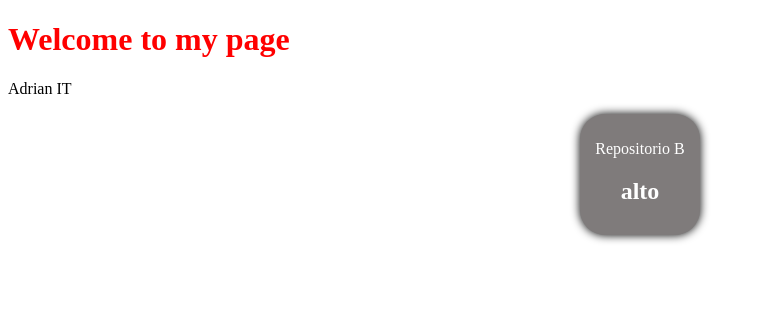
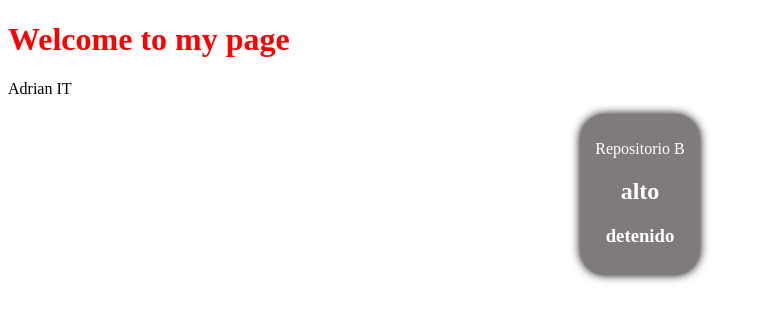
Before and after one commit to Merino8985/DAWRepositorioA, a plain HTML site: page index.html in a window 1280 px wide. Shown: the whole page, without its empty margins (0-762 px from the left). Drawn offline with Linux system fonts and the light colour scheme.

Commit message:
añadido h3

```diff
--- a/index.html
+++ b/index.html
@@ -14,6 +14,7 @@
     <footer>
         <p>Repositorio B</p>
         <h2>alto</h2>
+        <h3>detenido</h3>
 
     </footer>
 </body>
```
